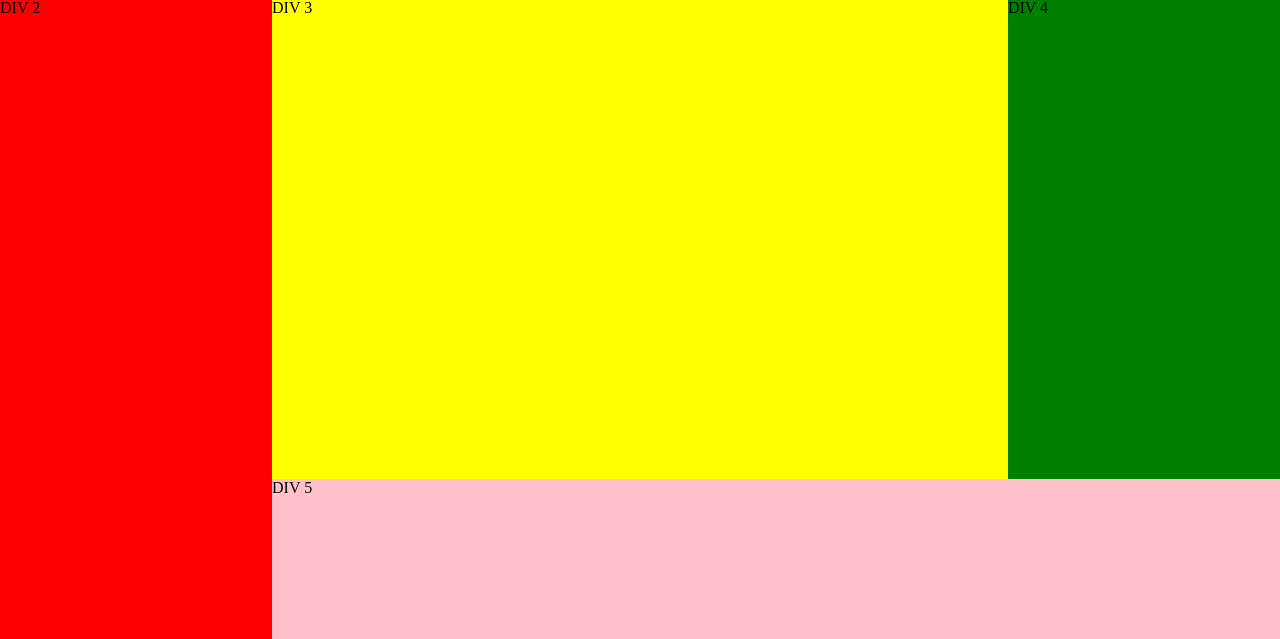
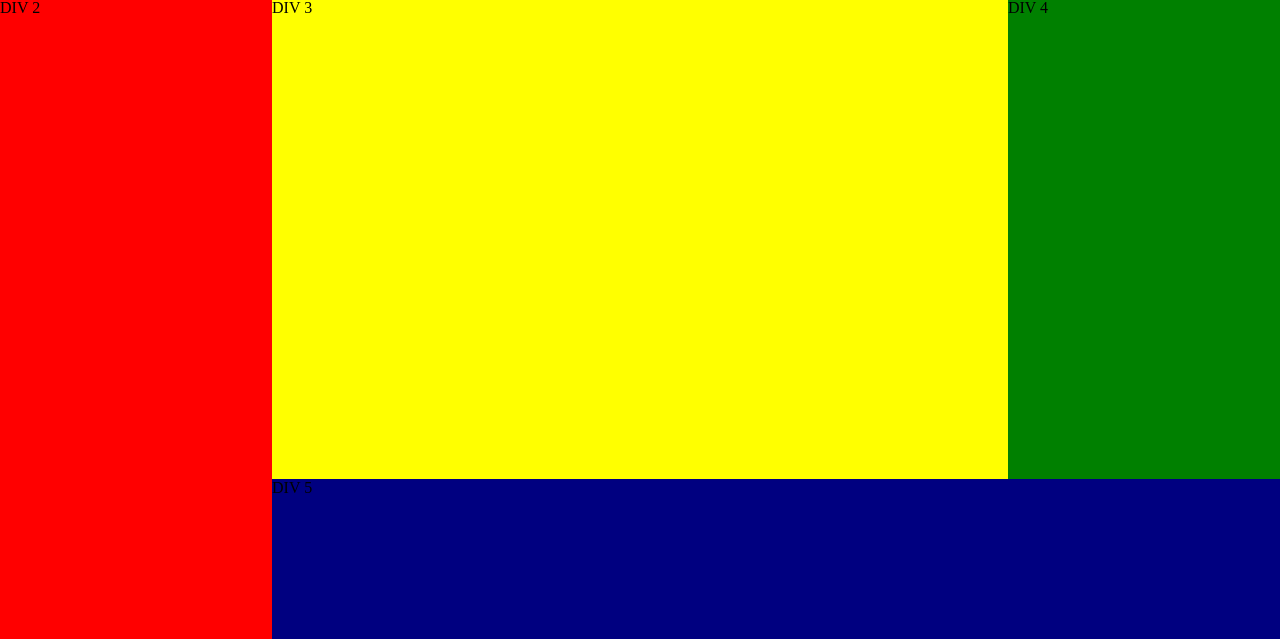
Before and after one commit to NolwennWM/DWWM851, a PHP site: page /area.html in a window 1280 px wide. Shown: the part 161-800 px from the top of the page. Run offline with PHP 8.4, Linux system fonts and the light colour scheme.

Commit message:
changement de couleur

```diff
--- a/02-css/07-grid/area.css
+++ b/02-css/07-grid/area.css
@@ -27,7 +27,7 @@
 }
 .item5
 {
-    background: pink;
+    background: navy;
     grid-area: footer;
 }
 body
```
